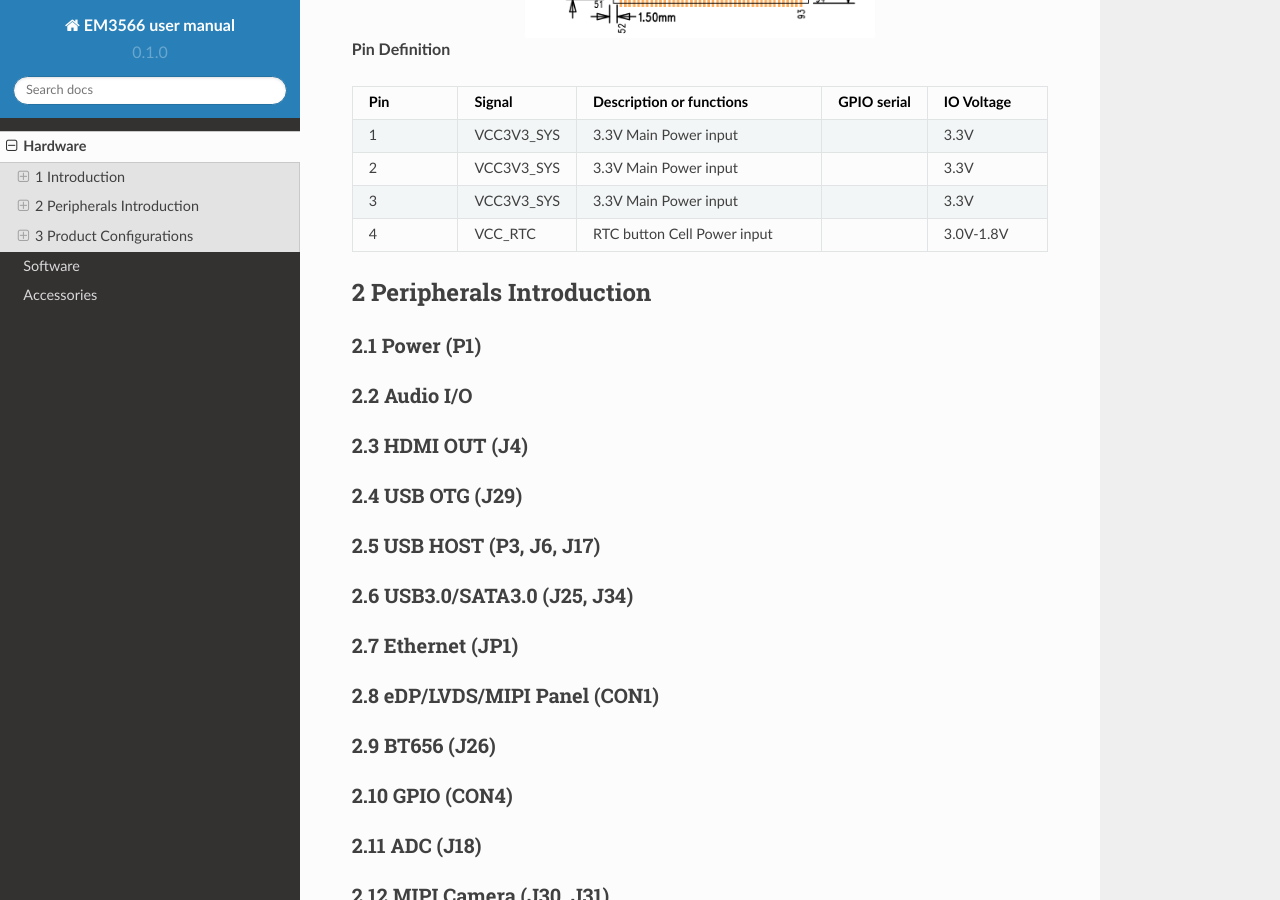
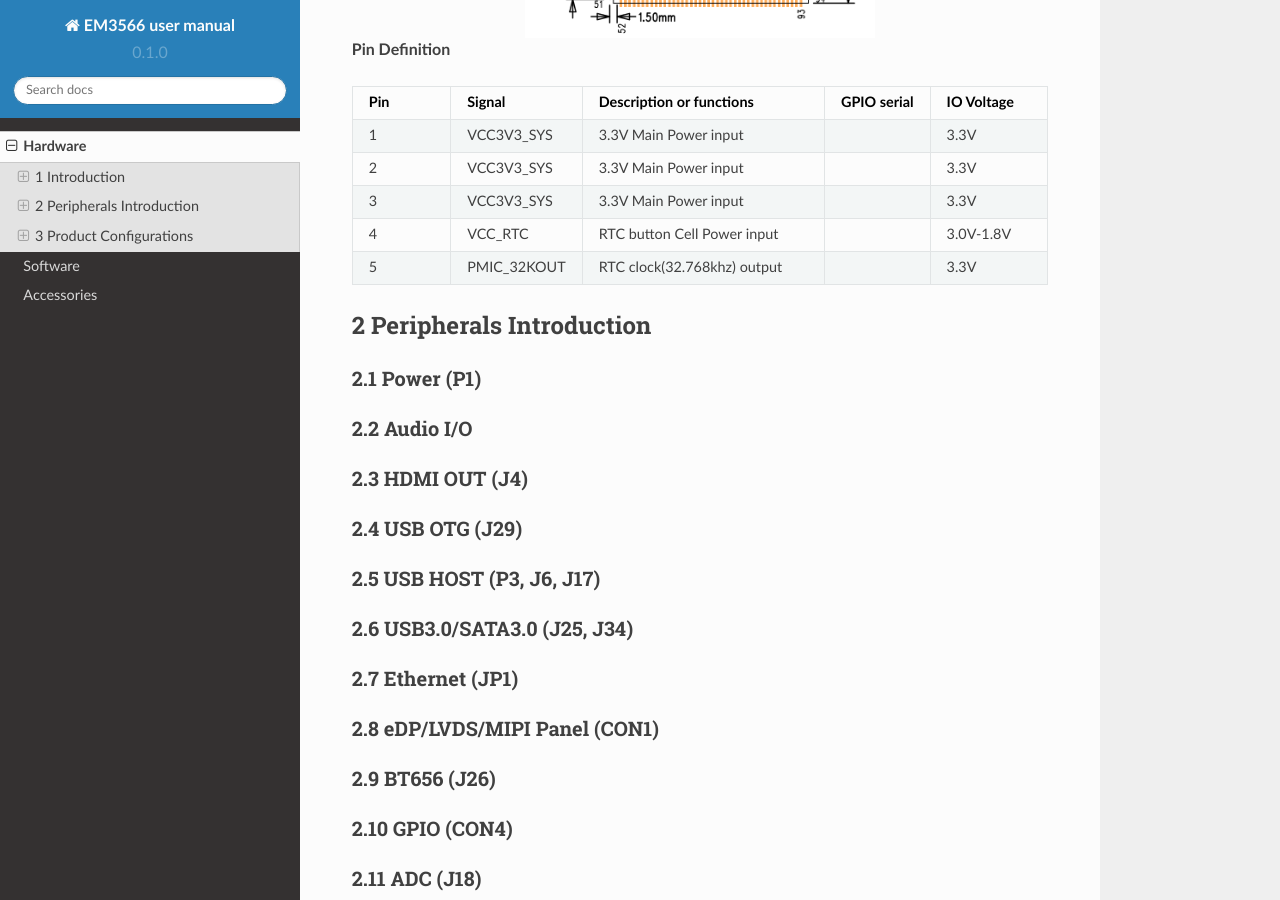
Before and after one commit to boardcon/EM3566, a Sphinx documentation site: the page built from docs/source/hardware.rst, in a window 1280 px wide and 900 px high, scrolled down 2670 px. Built offline with Sphinx 7.4.7 and the Read the Docs theme 2.0.0, drawn with Linux system fonts in a browser that asks for light colours.

Commit message:
Update hardware.rst

```diff
--- a/docs/source/hardware.rst
+++ b/docs/source/hardware.rst
@@ -127,7 +127,11 @@
       - RTC button Cell Power input
       -
       - 3.0V-1.8V
-
+    * - 5
+      - PMIC_32KOUT
+      - RTC clock(32.768khz) output
+      -
+      - 3.3V
 
 
 2 Peripherals Introduction
```
